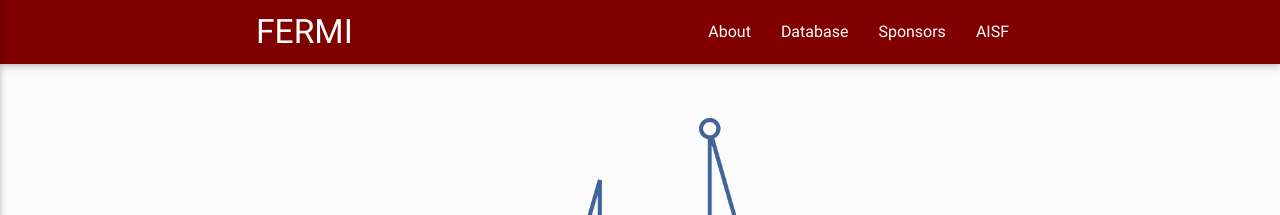
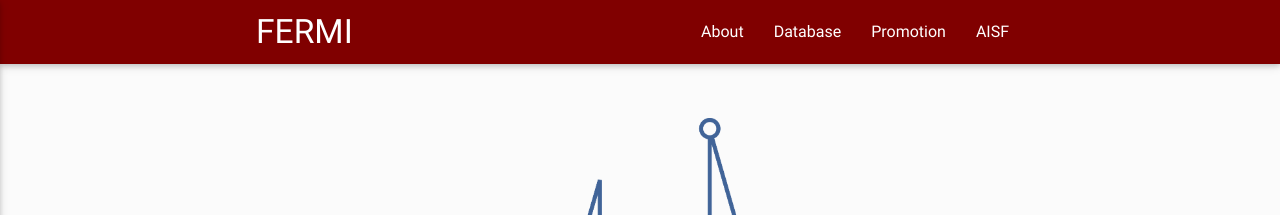
Before and after one commit to philosophysics/fermivisual, a Jekyll site: the page built from index.html, in a window 1280 px wide. Shown: the top 215 px of the page. Built offline with Jekyll 4.4.1, drawn with Linux system fonts in a browser that asks for light colours; nearby versions of some CDN libraries.

Commit message:
Update menu.yml

```diff
--- a/_data/menu.yml
+++ b/_data/menu.yml
@@ -2,7 +2,7 @@
   url: about
 - text: Database
   url: database
-- text: Sponsors
-  url: sponsors
+- text: Promotion
+  url: promotion
 - text: AISF
   url: http://www.ai-sf.it
```
